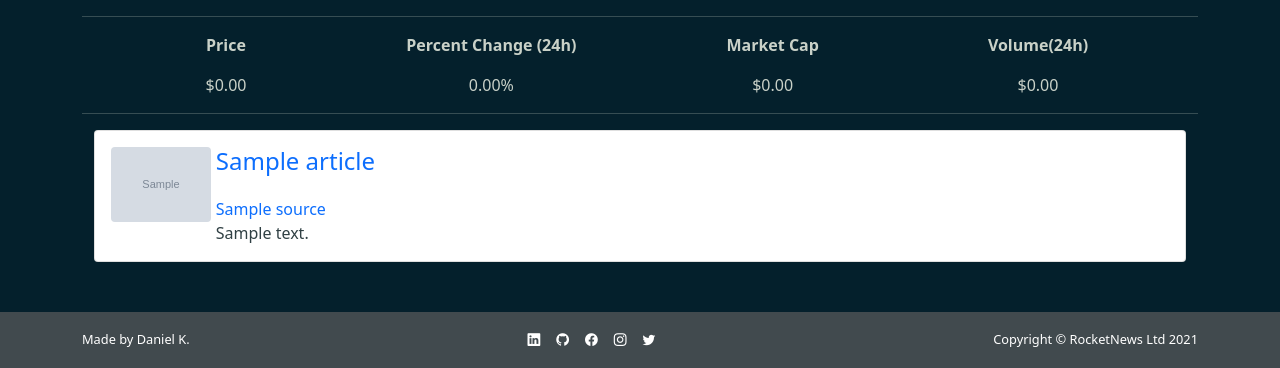
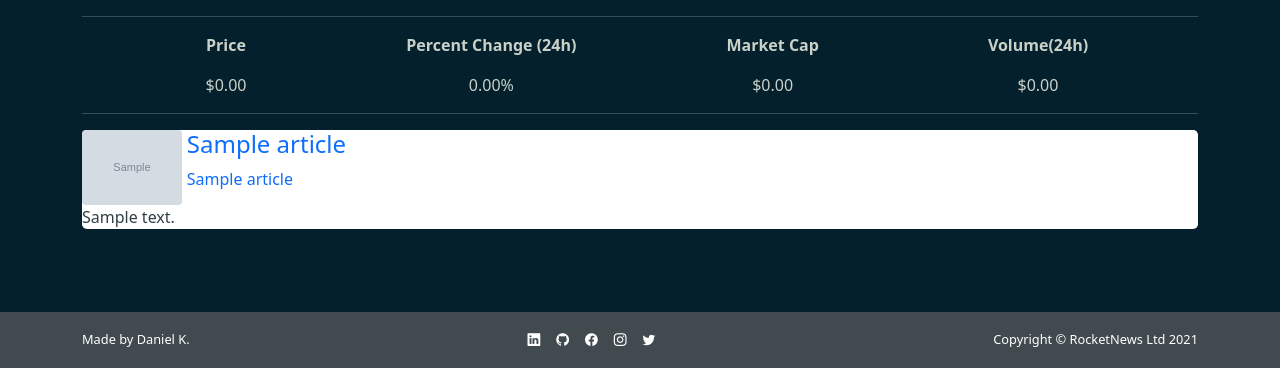
Before and after one commit to denyosaur/RocketNews, a Flask app: template templates/coin-info.html in a window 1280 px wide. Shown: the part 432-800 px from the top of the page. Run offline with Flask 2, Linux system fonts and the light colour scheme; tables that the repository leaves empty hold one stand-in row (values such as "Sample post"); the template is opened without the code that fills it: values that come from a table or form of the project are taken from there, most other values are stand-ins (such as "Sample title", 1, 10 or a date in 2020); grey boxes marked "Sample" are stand-in pictures; some libraries are stand-ins or nearby versions.

Commit message:
news article boxes fix

```diff
--- a/static/rocket-news.js
+++ b/static/rocket-news.js
@@ -22,10 +22,10 @@ class NewsListHelpers {
      * then call addArticlesToHtml
     */
     async getCoinArticles() {
+        this.paginationCount += 1; //increase pagination count for external GET request
         const res = await axios.get(`/api/coin-news/${this.symbol}/${this.paginationCount}`);
         this.addArticlesToHtml(res);
         this.ajaxLock = false;
-        this.paginationCount += 1; //increase pagination count for external GET request
     }
 
     /** functions to add new articles to HTML
@@ -35,32 +35,27 @@ class NewsListHelpers {
         let article_info = res.data.articles; //instantiate articles to article_info
         for (let article of article_info) {
             $(".article-section").append(`
-            <div class="card">
-            <div class="card-body">
-                <div class="article-image-title">
-                    <div class="article-image">
+            <div class="Article">
+                <div class="Article-header">
+                    <div class="Article-image">
                         <a href="${article.url}">
-                            <img src="${article.image}" alt="article-image"
+                            <img src="${article.image}" alt="article-image" id="Article-image"
                                 onerror="this.src='https://encrypted-tbn0.gstatic.com/images?q=tbn:ANd9GcTkWfbGNKZyGwrxymaoronVG972LJ0Nd3OspQ&usqp=CAU';">
                         </a>
                     </div>
-                    <div class="article-title text-decoration-none">
+                    <div class="Article-name">
+                        <div class="Article-title">
                             <a href="${article.url}">
                                 <h4>${article.title}</h4>
                             </a>
                         </div>
-                </div>
-                <div class="article-info">
-                    <div class="article-source text-decoration-none">
+                        <div class="Article-source">
                             <a href="${article.url}">${article.source}</a>
                         </div>
-                    <div class="article-author">
-                        <span>Created By: ${article.source}</span>
-                    </div>
-                    <div class="article-description">
-                        <span>${article.description}</span>
                     </div>
                 </div>
+                <div class="Article-description">
+                    <span>${article.description}</span>
                 </div>
             </div>
         `)
--- a/static/stylesheet.css
+++ b/static/stylesheet.css
@@ -124,6 +124,11 @@ ul {
 
 td {
     padding:0 20px 0 20px;
+    text-align:center;
+}
+
+th {
+    text-align:center;
 }
 
 .CoinsTable-row:hover {
@@ -140,6 +145,8 @@ td {
     flex-direction: row;
     justify-content: left;
     align-items: center;
+    box-shadow: 3px 0 10px rgb(0 0 0 / 0.1);
+
 }
 
 .CoinsTable-like-button {
@@ -154,10 +161,12 @@ td {
 .CoinsTable-name-name {
     font-weight: bold;
     font-size: 1rem;
+    text-align:left;
 }
 
 .CoinsTable-name-symbol {
     font-size: .7rem;
+    text-align:left;
 }
 
 @media only screen and (min-width: 600px) { /* Small devices */
@@ -280,7 +289,22 @@ td {
 }
 
 /* news article CSS */
-.article-image img {
+.Article {
+    display:flex;
+    flex-direction:column;
+    align-items:left;
+    color:#304044;
+    background-color:white;
+    border-radius: .3em;
+    margin-bottom:1em;
+}
+
+.Article-header {
+    display:flex;
+    flex-direction:row;
+}
+
+#Article-image{
     max-width:100px;
     max-height:100px;
     width:auto;
@@ -290,12 +314,10 @@ td {
     margin-right:.3rem;
 }
 
-.article-info {
-    margin-top:2%;
-}
+.Article-name {
+    display:flex;
+    flex-direction:column;
 
-.card-body {
-    color:#304044;
 }
 
 /* Homepage CSS */
--- a/templates/coin-info.html
+++ b/templates/coin-info.html
@@ -34,31 +34,29 @@
 </div>
 <hr>
 {% if news_articles %}
-<div class="container article-section">
+<div class="article-section">
     {% for article in news_articles %}
-    <div class="card">
-        <div class="card-body">
-            <div class="article-image-title">
-                <div class="article-image">
-                    <a href="{{article.url}}">
-                        <img src="{{article.urlToImage}}" alt="article-image"
-                            onerror="this.src='https://encrypted-tbn0.gstatic.com/images?q=tbn:ANd9GcTkWfbGNKZyGwrxymaoronVG972LJ0Nd3OspQ&usqp=CAU';">
-                    </a>
-                </div>
-                <div class="article-title text-decoration-none">
+    <div class="Article">
+        <div class="Article-header">
+            <div class="Article-image">
+                <a href="{{article.url}}">
+                    <img src="{{article.urlToImage}}" alt="article-image" id="Article-image"
+                        onerror="this.onerror=null;this.src='https://encrypted-tbn0.gstatic.com/images?q=tbn:ANd9GcTkWfbGNKZyGwrxymaoronVG972LJ0Nd3OspQ&usqp=CAU'">
+                </a>
+            </div>
+            <div class="Article-name">
+                <div class="Article-title">
                     <a href="{{article.url}}">
                         <h4>{{article.title}}</h4>
                     </a>
                 </div>
-            </div>
-            <div class="article-info">
-                <div class="article-source text-decoration-none">
-                    <a href="https://www.{{article.source.name}}.com">{{article.source.name}}</a>
-                </div>
-                <div class="article-description">
-                    <span>{{article.description}}</span>
+                <div class="Article-source">
+                    <a href="https://www.{{article.source.name}}.com">{{article.title}}</a>
                 </div>
             </div>
+        </div>
+        <div class="Article-description">
+            <span>{{article.description}}</span>
         </div>
     </div>
     {% endfor %}
--- a/templates/users-info.html
+++ b/templates/users-info.html
@@ -8,7 +8,7 @@
 
             {% for field in form if field.widget.input_type != 'hidden' and field.name != 'password' %}
             <div class="row">
-                <div class="form-group col-12 col-md-5">
+                <div class="form-group">
                     {{field.label}}
                     {{ field(placeholder=field.label.text, class="form-control") }}
                     {% for error in field.errors %}
```
Lines whose indentation alone changed are shown as unchanged.
